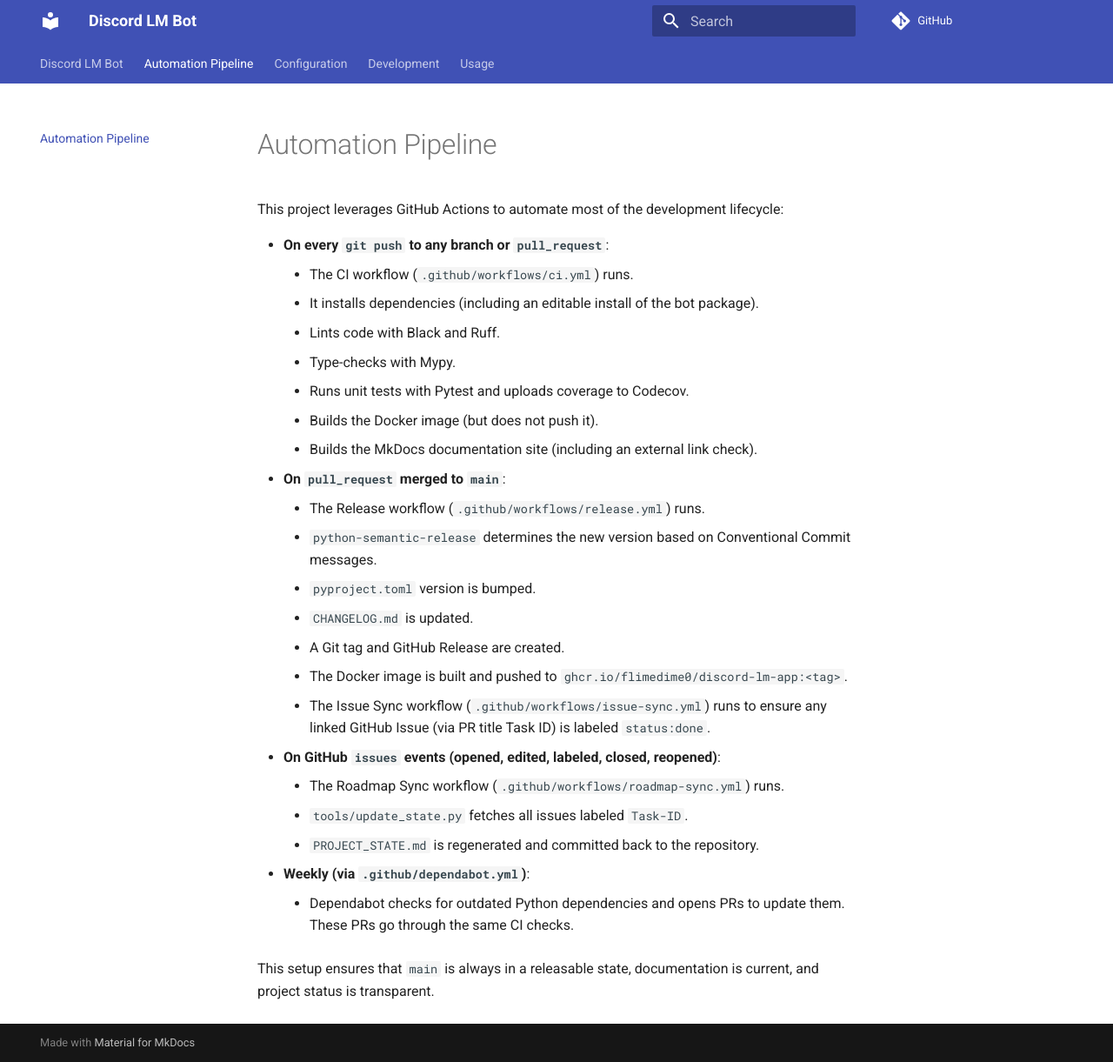
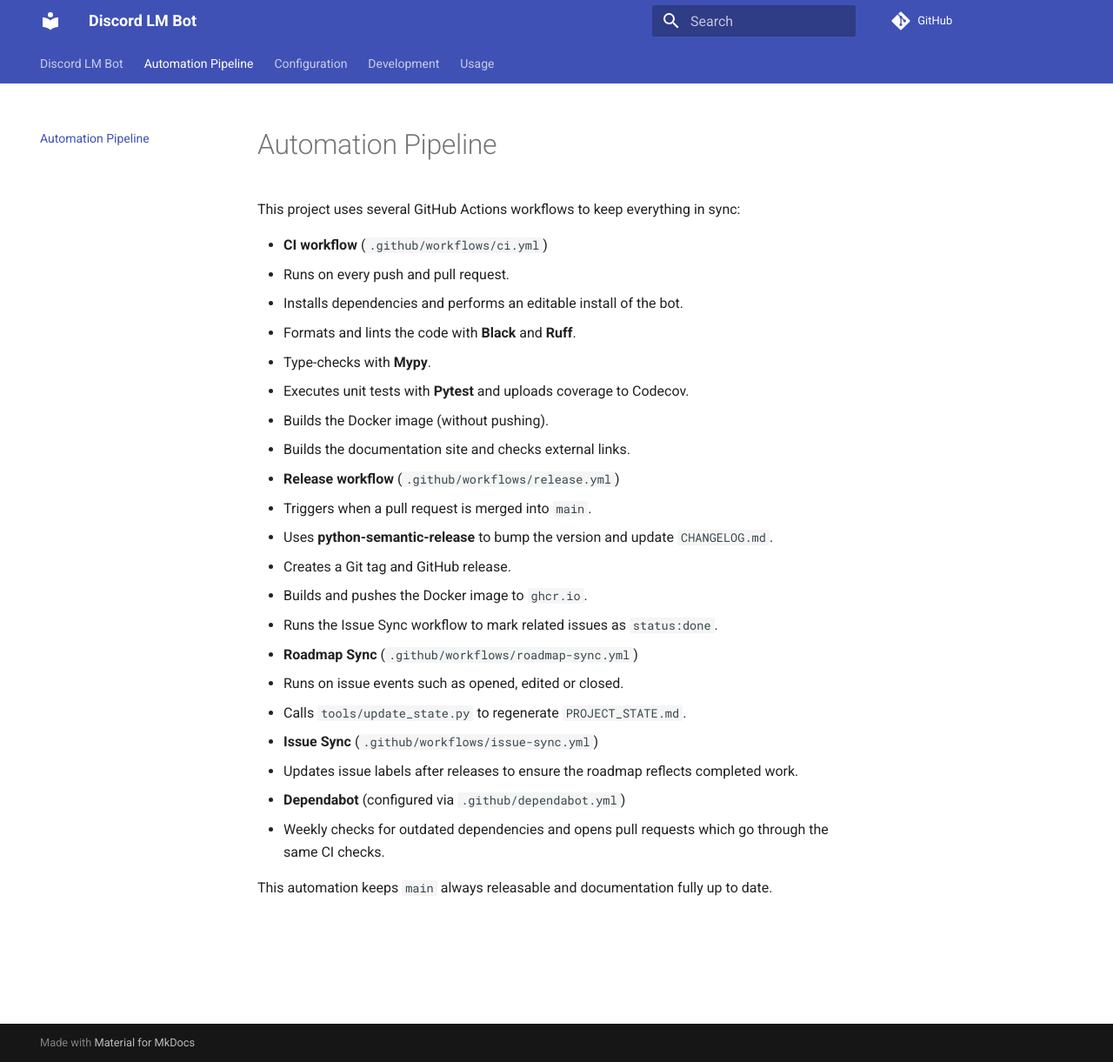
Before and after one commit to flimedime0/discord-lm, an MkDocs documentation site: the page built from docs/automation.md, in a window 1280 px wide and 1221 px high. Shown: the whole window at 87% size. Built offline with MkDocs 1.6.1 and Material for MkDocs 9.7.7, drawn with Linux system fonts in a browser that asks for light colours; comment, search, counter and statistics services are not loaded.

Commit message:
docs: sync automation docs

```diff
--- a/docs/automation.md
+++ b/docs/automation.md
@@ -1,28 +1,27 @@
 # Automation Pipeline
 
-This project leverages GitHub Actions to automate most of the development lifecycle:
+This project uses several GitHub Actions workflows to keep everything in sync:
 
-*   **On every `git push` to any branch or `pull_request`**:
-    *   The CI workflow (`.github/workflows/ci.yml`) runs.
-    *   It installs dependencies (including an editable install of the bot package).
-    *   Lints code with Black and Ruff.
-    *   Type-checks with Mypy.
-    *   Runs unit tests with Pytest and uploads coverage to Codecov.
-    *   Builds the Docker image (but does not push it).
-    *   Builds the MkDocs documentation site (including an external link check).
-*   **On `pull_request` merged to `main`**:
-    *   The Release workflow (`.github/workflows/release.yml`) runs.
-    *   `python-semantic-release` determines the new version based on Conventional Commit messages.
-    *   `pyproject.toml` version is bumped.
-    *   `CHANGELOG.md` is updated.
-    *   A Git tag and GitHub Release are created.
-    *   The Docker image is built and pushed to `ghcr.io/flimedime0/discord-lm-app:<tag>`.
-    *   The Issue Sync workflow (`.github/workflows/issue-sync.yml`) runs to ensure any linked GitHub Issue (via PR title Task ID) is labeled `status:done`.
-*   **On GitHub `issues` events (opened, edited, labeled, closed, reopened)**:
-    *   The Roadmap Sync workflow (`.github/workflows/roadmap-sync.yml`) runs.
-    *   `tools/update_state.py` fetches all issues labeled `Task-ID`.
-    *   `PROJECT_STATE.md` is regenerated and committed back to the repository.
-*   **Weekly (via `.github/dependabot.yml`)**:
-    *   Dependabot checks for outdated Python dependencies and opens PRs to update them. These PRs go through the same CI checks.
+* **CI workflow** (`.github/workflows/ci.yml`)
+  * Runs on every push and pull request.
+  * Installs dependencies and performs an editable install of the bot.
+  * Formats and lints the code with **Black** and **Ruff**.
+  * Type-checks with **Mypy**.
+  * Executes unit tests with **Pytest** and uploads coverage to Codecov.
+  * Builds the Docker image (without pushing).
+  * Builds the documentation site and checks external links.
+* **Release workflow** (`.github/workflows/release.yml`)
+  * Triggers when a pull request is merged into `main`.
+  * Uses **python-semantic-release** to bump the version and update `CHANGELOG.md`.
+  * Creates a Git tag and GitHub release.
+  * Builds and pushes the Docker image to `ghcr.io`.
+  * Runs the Issue Sync workflow to mark related issues as `status:done`.
+* **Roadmap Sync** (`.github/workflows/roadmap-sync.yml`)
+  * Runs on issue events such as opened, edited or closed.
+  * Calls `tools/update_state.py` to regenerate `PROJECT_STATE.md`.
+* **Issue Sync** (`.github/workflows/issue-sync.yml`)
+  * Updates issue labels after releases to ensure the roadmap reflects completed work.
+* **Dependabot** (configured via `.github/dependabot.yml`)
+  * Weekly checks for outdated dependencies and opens pull requests which go through the same CI checks.
 
-This setup ensures that `main` is always in a releasable state, documentation is current, and project status is transparent.
+This automation keeps `main` always releasable and documentation fully up to date.
--- a/pyproject.toml
+++ b/pyproject.toml
@@ -3,7 +3,7 @@ line-length = 100
 
 [project]
 name = "discord-lm-app"
-version = "0.1.1"
+version = "0.0.0"  # semantic-release overwrites
 dependencies = [
     "discord.py",
     "openai",
```
Also changed, not shown: CHANGELOG.md (+8 -0 lines), CONTRIBUTING.md (+1 -1 lines), PROJECT_STATE.md (+3 -3 lines).
